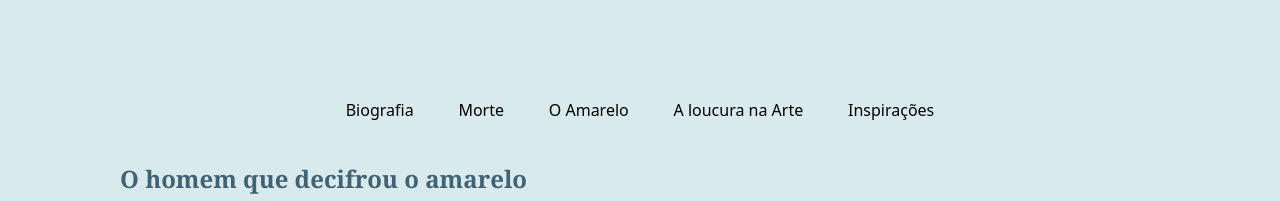
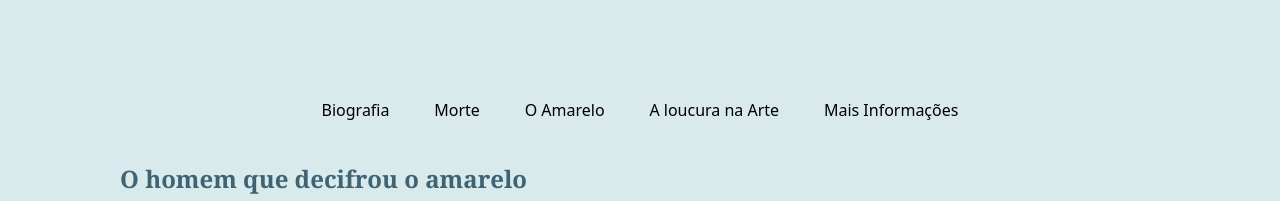
Before and after one commit to larvawithbugs-lang/trabalho_marley, a plain HTML site: page index.html in a window 1280 px wide. Shown: the part 226-427 px from the top of the page. Drawn offline with Linux system fonts and the light colour scheme.

Commit message:
Update index.html

```diff
--- a/index.html
+++ b/index.html
@@ -21,7 +21,7 @@
         <a href="morte.html">Morte</a>
         <a href="amarelo.html">O Amarelo</a>
         <a href="loucura.html">A loucura na Arte</a>
-        <a href="Referencia.html">Inspirações</a>
+        <a href="Referencia.html">Mais Informações</a>
     </nav>
   </article>
 
```
